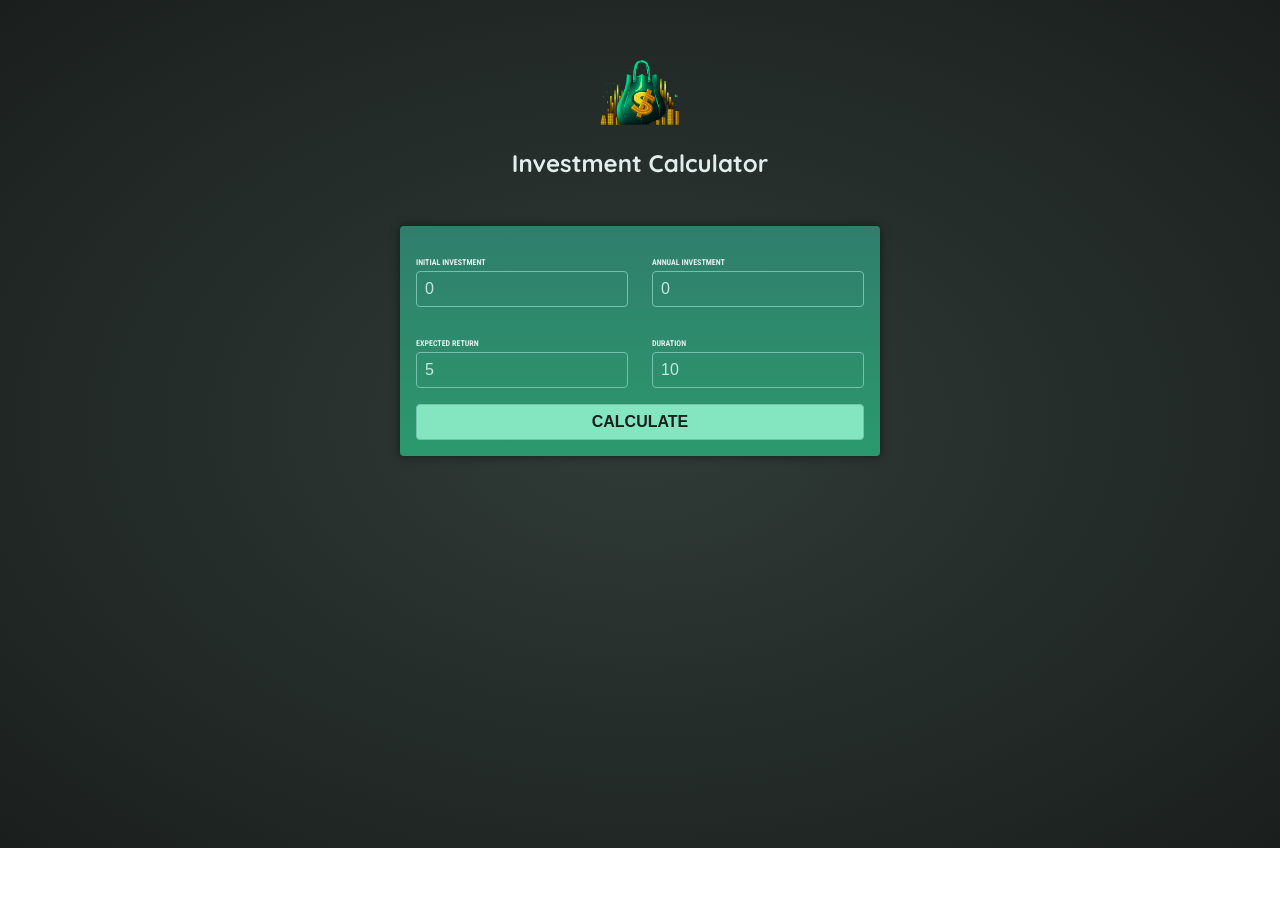
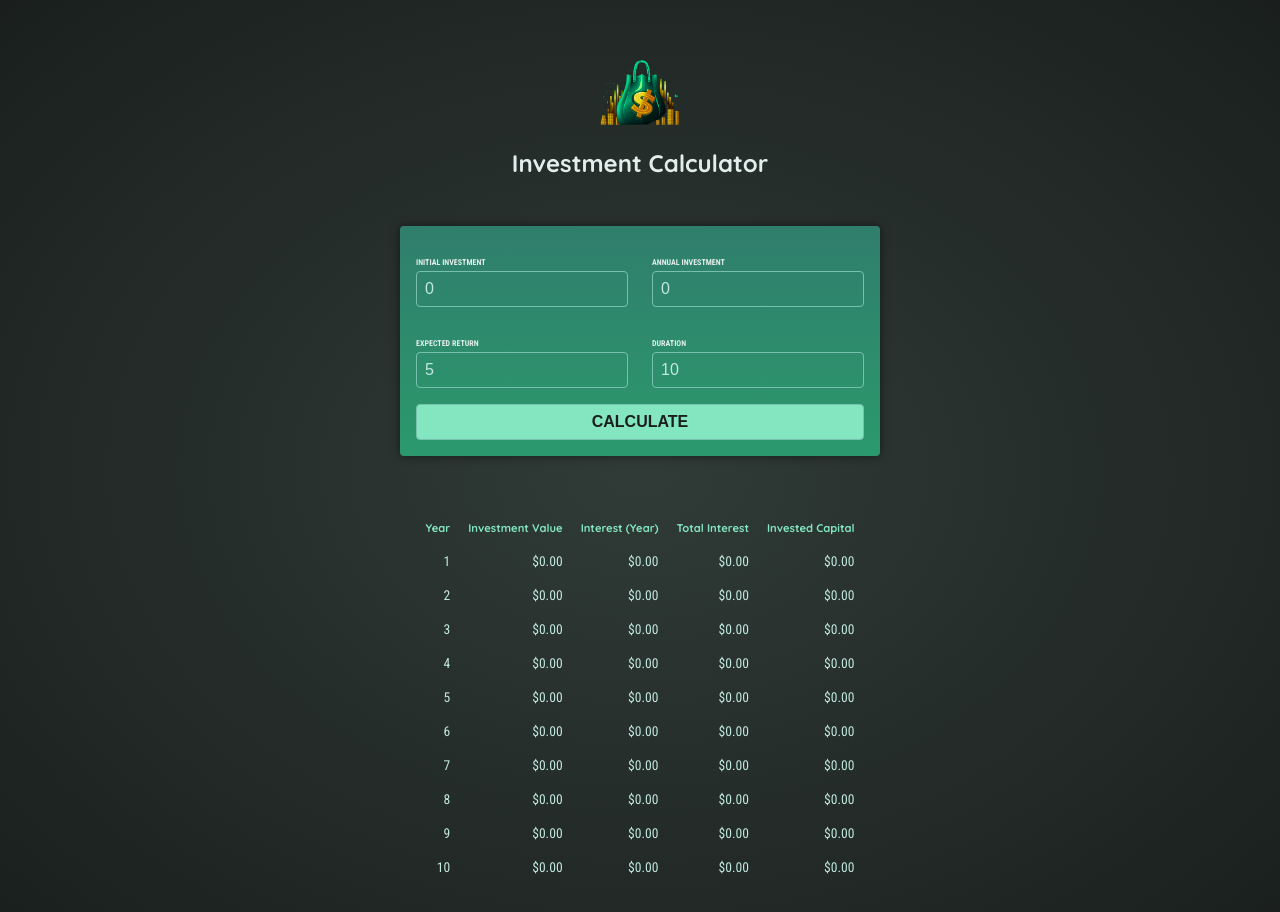
Before and after one commit to AjitSingh-Brar/Investment-Calculator-Project, an Angular app: page / in a window 1280 px wide. Both pictures are taken after a click on the button "CALCULATE". Shown: the top 912 px of the page. Before the commit the page ends 848 px from the top, so only its background shows below. Built offline with nearby package versions, Linux system fonts and the light colour scheme.

Commit message:
ADD: InvestmentResults component implemented and results displayed in table view.

```diff
--- a/src/app/app.component.html
+++ b/src/app/app.component.html
@@ -1,2 +1,3 @@
 <app-header />
-<app-user-input (calculate)="onCalculateInvestmentResults($event)"/>
+<app-user-input (calculate)="onCalculateInvestmentResults($event)" />
+<app-investment-results [results] = "resultsData"/>
--- a/src/app/app.component.ts
+++ b/src/app/app.component.ts
@@ -2,14 +2,24 @@
 import { HeaderComponent } from './header/header.component';
 import { UserInputComponent } from './user-input/user-input.component';
 import { type InvestmentInput } from './investment-input.model';
+import { InvestmentResultsComponent } from './investment-results/investment-results.component';
 
 @Component({
   selector: 'app-root',
   standalone: true,
   templateUrl: './app.component.html',
-  imports: [HeaderComponent, UserInputComponent],
+  imports: [HeaderComponent, UserInputComponent, InvestmentResultsComponent],
 })
 export class AppComponent {
+  resultsData?: {
+    year: number;
+    interest: number;
+    valueEndOfYear: number;
+    annualInvestment: number;
+    totalInterest: number;
+    totalAmountInvested: number;
+  }[];
+
   onCalculateInvestmentResults(data: InvestmentInput) {
     const { initialInvestment, annualInvestment, expectedReturn, duration } =
       data;
@@ -32,6 +42,6 @@
       });
     }
 
-    console.log(annualData);
+    this.resultsData = annualData;
   }
 }
--- /dev/null
+++ b/src/app/investment-results/investment-results.component.css
@@ -0,0 +1,23 @@
+table {
+    max-width: 50rem;
+    margin: 2rem auto;
+    padding: 1rem;
+    table-layout: fixed;
+    border-spacing: 1rem;
+    text-align: right;
+  }
+
+  table thead {
+    font-size: 0.7rem;
+    color: #83e6c0;
+  }
+
+  table tbody {
+    font-family: "Roboto Condensed", sans-serif;
+    font-size: 0.85rem;
+    color: #c2e9e0;
+  }
+
+  p {
+    text-align: center;
+  }
--- /dev/null
+++ b/src/app/investment-results/investment-results.component.html
@@ -0,0 +1,27 @@
+@if(!results) {
+<p>Please enter some values and press "Calculate"</p>
+} @else {
+<table>
+  <thead>
+    <tr>
+      <th>Year</th>
+      <th>Investment Value</th>
+      <th>Interest (Year)</th>
+      <th>Total Interest</th>
+      <th>Invested Capital</th>
+    </tr>
+  </thead>
+  <tbody>
+    @for(result of results; track result.year) {
+
+    <tr>
+      <td>{{ result.year }}</td>
+      <td>{{ result.valueEndOfYear | currency }}</td>
+      <td>{{ result.interest | currency }}</td>
+      <td>{{ result.totalInterest | currency }}</td>
+      <td>{{ result.totalAmountInvested | currency }}</td>
+    </tr>
+    }
+  </tbody>
+</table>
+}
```
Also changed, not shown: src/app/investment-results/investment-results.component.ts (added, +20 -0 lines).
